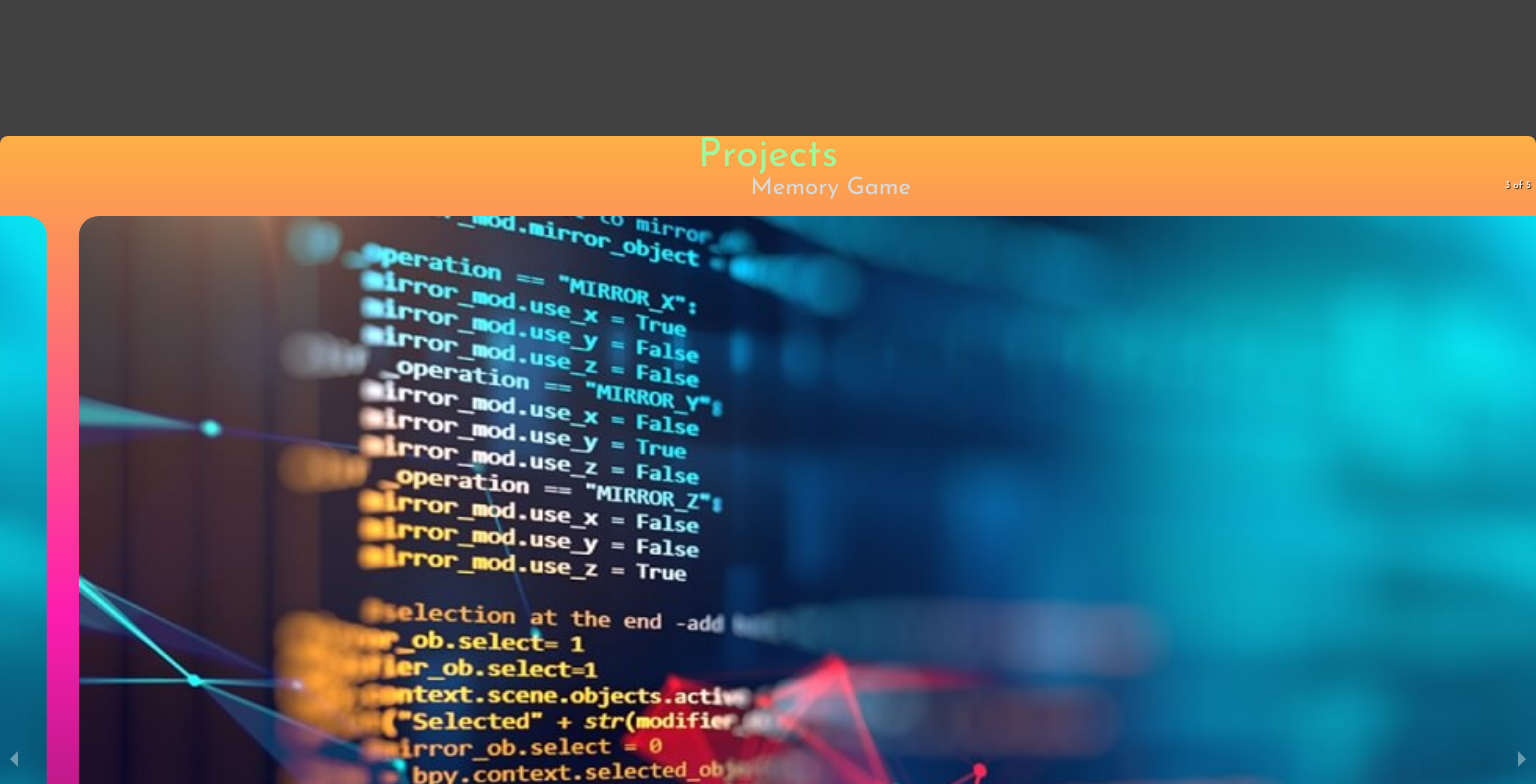
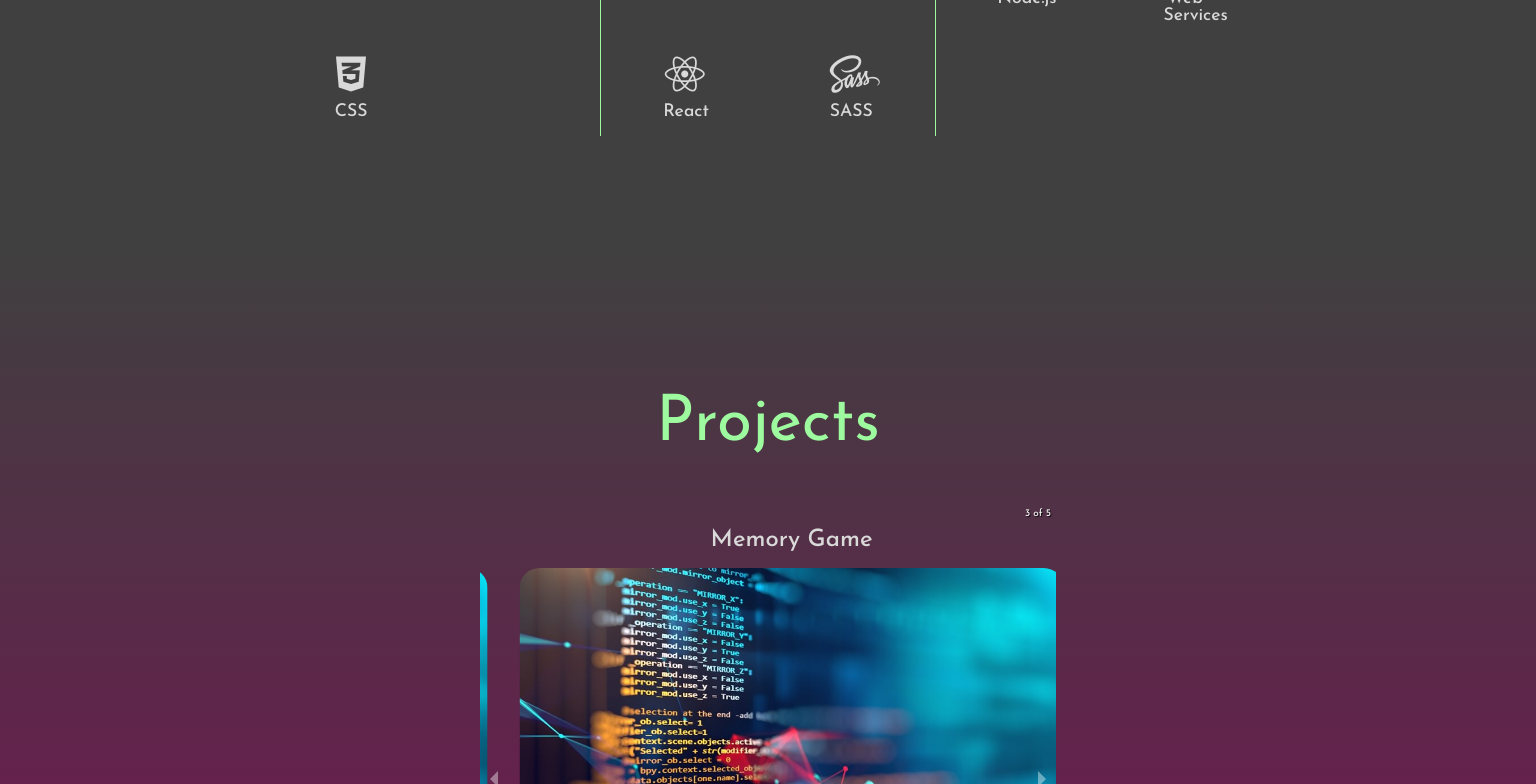
Before and after one commit to Dan-McGrath/portfolio, a React (Vite) app in the folder portfolio/: page / in a window 1536 px wide. Shown: the part 1560-2344 px from the top of the page. Built offline with nearby package versions, Linux system fonts and the light colour scheme.

Commit message:
fix styling

```diff
--- a/portfolio/src/styles/styles.scss
+++ b/portfolio/src/styles/styles.scss
@@ -114,9 +114,6 @@ span {
     font-size: $fs-600;
 }
 
-section {
-    margin: 3rem 0;
-}
 
 .icon {
 
@@ -163,9 +160,9 @@ header {
     display: flex;
     justify-content: space-between;
     align-items: center;
-    padding: 1rem 5%;
-    position: fixed;
-    width: 100vw;
+    padding: 1rem 1rem;
+    position: sticky;
+    top: 0;
     z-index: 99999;
 
     .logo {
@@ -189,7 +186,7 @@ nav {
     li {
       display: inline-block;
       padding: 1rem 1rem;
-      font-size: $fs-500;
+      font-size: $fs-400;
       font-weight: $fw-normal;
 
     }
@@ -234,9 +231,6 @@ nav {
         color: $color-text;
         font-size: $fs-500;
     }
-    .logo {
-        display: none;
-    }
 
     .close-icon {
         position: absolute;
@@ -249,24 +243,13 @@ nav {
         flex-direction: column;
         justify-content: space-between;
         color: $color-light-accent;
-        padding: 4rem;
+        padding: 2rem;
 
     }
 
 }
 
 
-// @media screen and (min-width: 1000px) {
-//     .nav__links{
-//         display: flex;
-//         justify-content: center;
-
-//     }
-
-//     .hamburger-icon {
-//         display: none;
-//     }
-// }
 // END HEADER
 
 
@@ -282,10 +265,10 @@ nav {
     background-color: #4b536c;
     margin: 0;
     height: 100vh;
-
+    padding-top: 4em;
     .hero__text {
         font-size: $fs-700;
-        h1 {
+        h2 {
         font-weight: $fw-bold;
         }
 
@@ -299,10 +282,6 @@ nav {
             }
         }
     }
-
-
-
-
   }
 
 
@@ -378,17 +357,18 @@ nav {
 // ABOUT ME
 
 .about {
-    height: 100vh;
     display: flex;
     flex-direction: column;
     justify-content: space-evenly;
     align-items: center;
-
+    margin: 2em 0;
+    height: 100vh;
+    padding-top: 4em;
 }
 
 .about__text {
 
-    h1 {
+    h2 {
         padding-bottom: 3rem;
     }
 
@@ -401,7 +381,7 @@ nav {
 @media screen and (min-width: 700px) {
     .about__text {
 
-        h1 {
+        h2 {
             font-size: $fs-800;
         }
         p {
@@ -505,77 +485,65 @@ nav {
 
 // PROJECTS
 
+.wrapper {
+    margin: 0 auto;
+}
+
+
+.carousel {
+    display: flex;
+
+    .project {
+        display: block;
+
+    }
+}
+
+.carousel-root {
+    outline: none;
+    width: 75%;
+    margin: 0 auto;
+}
+
 .projects {
-    display: flex;
-    flex-direction: column;
+
     background: rgb(33,18,43);
-    background: linear-gradient(0deg, rgba(33,18,43,1) 13%, rgba(253,29,176,1) 62%, rgba(252,176,69,1) 100%);
-    max-width: 100%;
-    height: auto;
-    padding-bottom: 3rem;
+    background: linear-gradient(0deg, $color-bg 2%, rgba(133, 5, 88, 0.541) 30%, $color-bg 100%);
+    padding: 4em 0;
     border-radius: 8px;
-    align-items: center;
+    height: 100vh;
 
-    h1 {
+
+
+    h2 {
         border-radius: 5px;
         padding: 3rem 0;
-        background-color: $color-dark-grey;
         color: $color-light-accent;
-        box-shadow: 0 0 20px 5px $color-grey;
-        width: 100%;
         text-align: center;
     }
 }
 
-// Cards
+.project {
+    position: relative;
+    margin-top: 1em;
 
-.cards{
-    display: grid;
-    width: 100%;
-    height: auto;
-    z-index: 10;
-    max-width: 500px;
-    padding-top: 5rem;
-
-}
-
-.card {
-    margin: 1rem 0;
-    border-radius: 10px;
-    box-shadow: 0 0 20px 5px $color-dark-grey;
-    background-color: $color-bg;
-    position: relative;
-
-    h2 {
-        margin: 1rem;
-        font-size: $fs-500;
+    h3 {
+        color: $color-text;
+        font-weight: $fw-semibold;
     }
 
-    a {
-        display: inline-block;
-        position: relative;
-        border-radius: 50%;
-        padding: 1em;
-    }
-
-}
-
-.project {
-    position: relative;
-
     img {
-        width: 100%;
+        width: 50%;
         padding: 1rem;
         border-radius: 36px;
+        max-height: 500px;
     }
 
     .hover-text{
         width: 100%;
-        height: 100%;
         background-color: $color-grey;
         position: absolute;
         top: 0;
-        left: 0;
         border-radius: 15px;
         opacity: 0;
         transform: scale(0);
@@ -596,30 +564,18 @@ nav {
 }
 
 @media screen and (min-width: 1300px) {
-    .cards {
-        max-width: 1200px;
-        width: 80%;
-        margin: auto;
-        grid-template-columns: 1fr 1fr;
-        gap: 10rem;
+
+    .wrapper {
+        width: 50%;
+        height: 50%;
+
     }
-
-    .card {
-
-        h2 {
-            margin: 2rem;
-            font-size: $fs-700;
-        }
-
-        a {
-            font-size: $fs-700;
-            padding: 0.5em;
-        }
-
+    .carousel-root {
+        width: 75%;
     }
 
     .projects {
-        h1 {
+        h2 {
             font-size: $fs-800;
         }
     }
@@ -643,9 +599,10 @@ nav {
     margin-top: 5rem;
     display: flex;
     flex-direction: column;
+    height: 100vh;
 
     .title {
-        padding: 2rem;
+        padding-top: 4em;
     }
 }
 // Form
```
